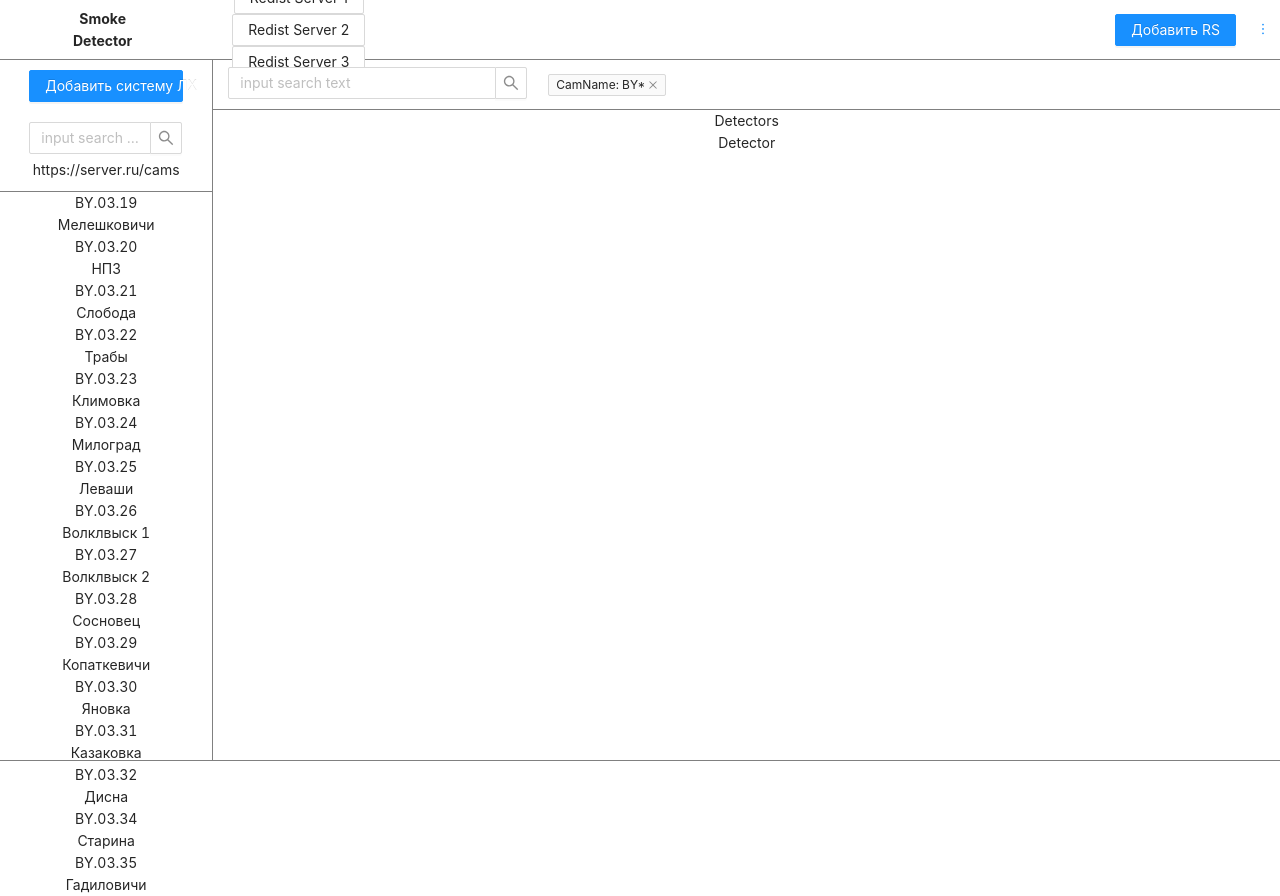
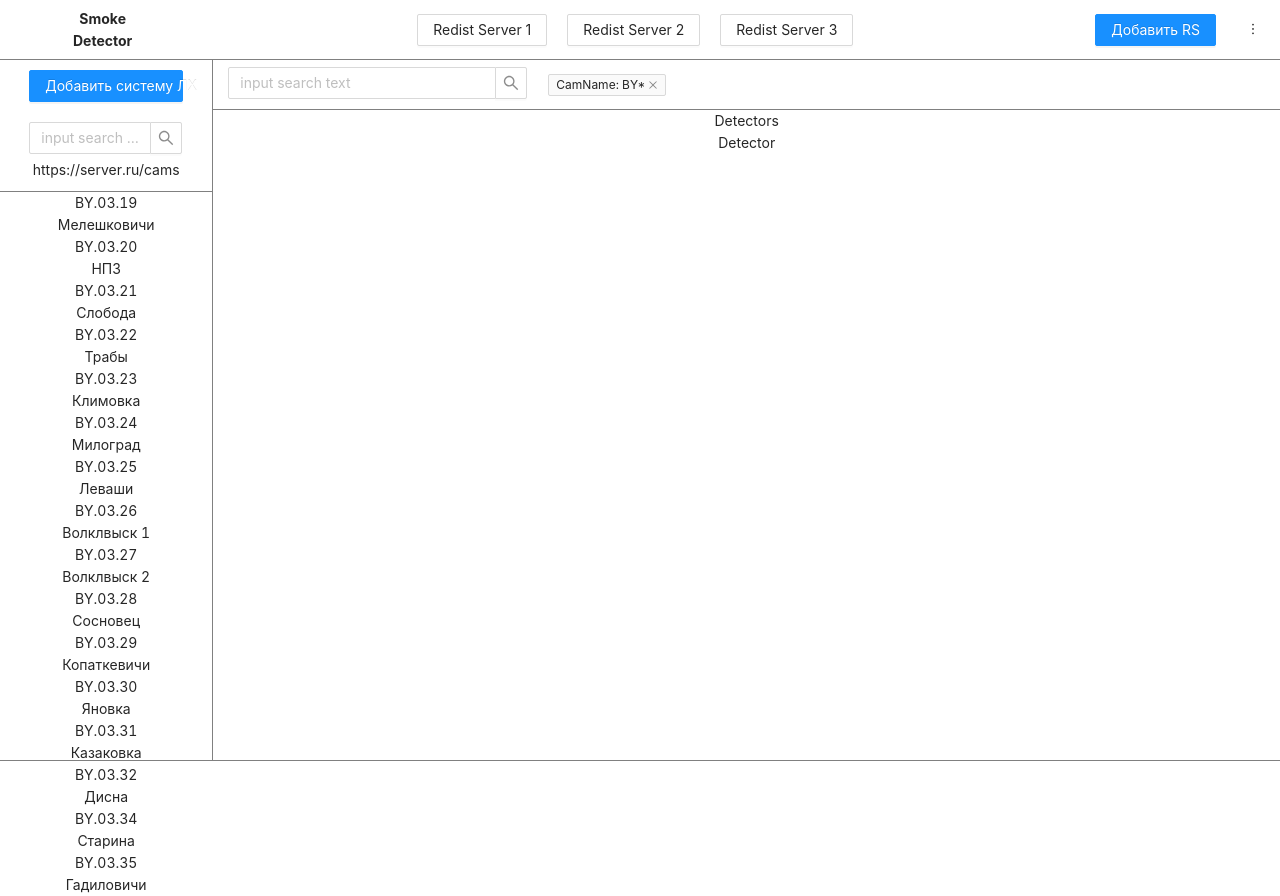
Before and after one commit to SlipFil/smokedetector, a React (Create React App) app: page / in a window 1280 px wide. Built offline with nearby package versions, Linux system fonts and the light colour scheme.

Commit message:
add react window
new changes in header (add resp.)

```diff
--- a/src/components/header/header.js
+++ b/src/components/header/header.js
@@ -18,10 +18,11 @@ const Header = () => {
 
 
       </div>
-      <Button className={s.button} type="primary">Добавить RS</Button>
-      <a href="#">
-        <MoreOutlined />
-      </a>
+      <div>
+      <Button className={s.addbutton} type="primary">Добавить RS</Button>
+
+        <MoreOutlined className={s.more} />
+      </div>
     </div>
   );
 };
--- a/src/components/header/header.module.css
+++ b/src/components/header/header.module.css
@@ -4,21 +4,24 @@
   background: #fff;
   border-bottom: 1px solid gray;
   padding: 10px;
-  grid-area: h
+  grid-area: h;
+  justify-content: space-between;
 }
 .logo {
   font-weight: bold;
   margin: 0 5% 0 5%;
 }
 .RSbuttons {
-  display: inline-block;
-  margin-right: 55%;
 }
 
-.button{
-    margin-right: 20px;
+.button {
+  margin-right: 20px;
+}
+.addbutton {
+  margin-right: 30px;
 }
 
-MoreOutlined {
-    cursor: pointer;
+.more {
+  cursor: pointer;
+  margin-right: 10px;
 }
--- a/src/components/sider/camList/camlist.jsx
+++ b/src/components/sider/camList/camlist.jsx
@@ -2,20 +2,28 @@ import React from "react";
 import s from "./camlist.module.css";
 import Camera from "./Camera/camera";
 
+import { FixedSizeList as List } from "react-window";
 
+const CamList = props => {
+  const camera = props.cams.map(c => (
+    <Camera
+      pos1={c.globalPosition}
+      firstNum={c.firstNum}
+      secondNum={c.secondNum}
+      position={c.position}
+    />
+  ));
 
-const CamList = (props) => {
-  let camera = props.cams.map (c => <Camera pos1={c.globalPosition}
-                                           firstNum={c.firstNum}
-                                           secondNum={c.secondNum}
-                                           position={c.position} />);
+  // const Row = ({ index, style }) => <div style={style}>Row {index}</div>;
+
   return (
     <div className={s.camlist}>
-     {camera}
-
+      {camera}
+      {/* <List height={150} itemCount={1000} itemSize={35} width={300}>
+        {Row}
+      </List> */}
     </div>
   );
 };
 
-
 export default CamList;
```
